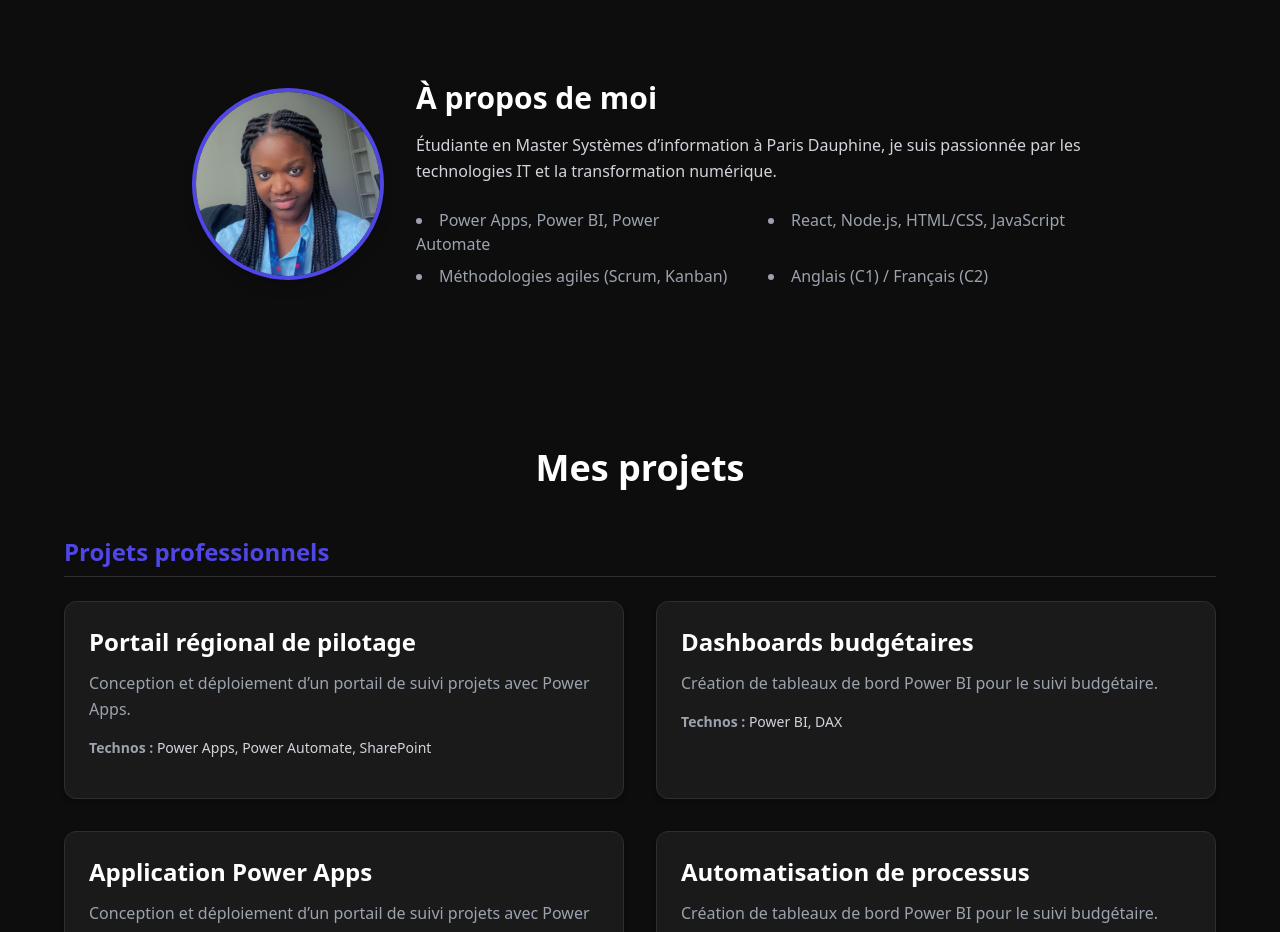
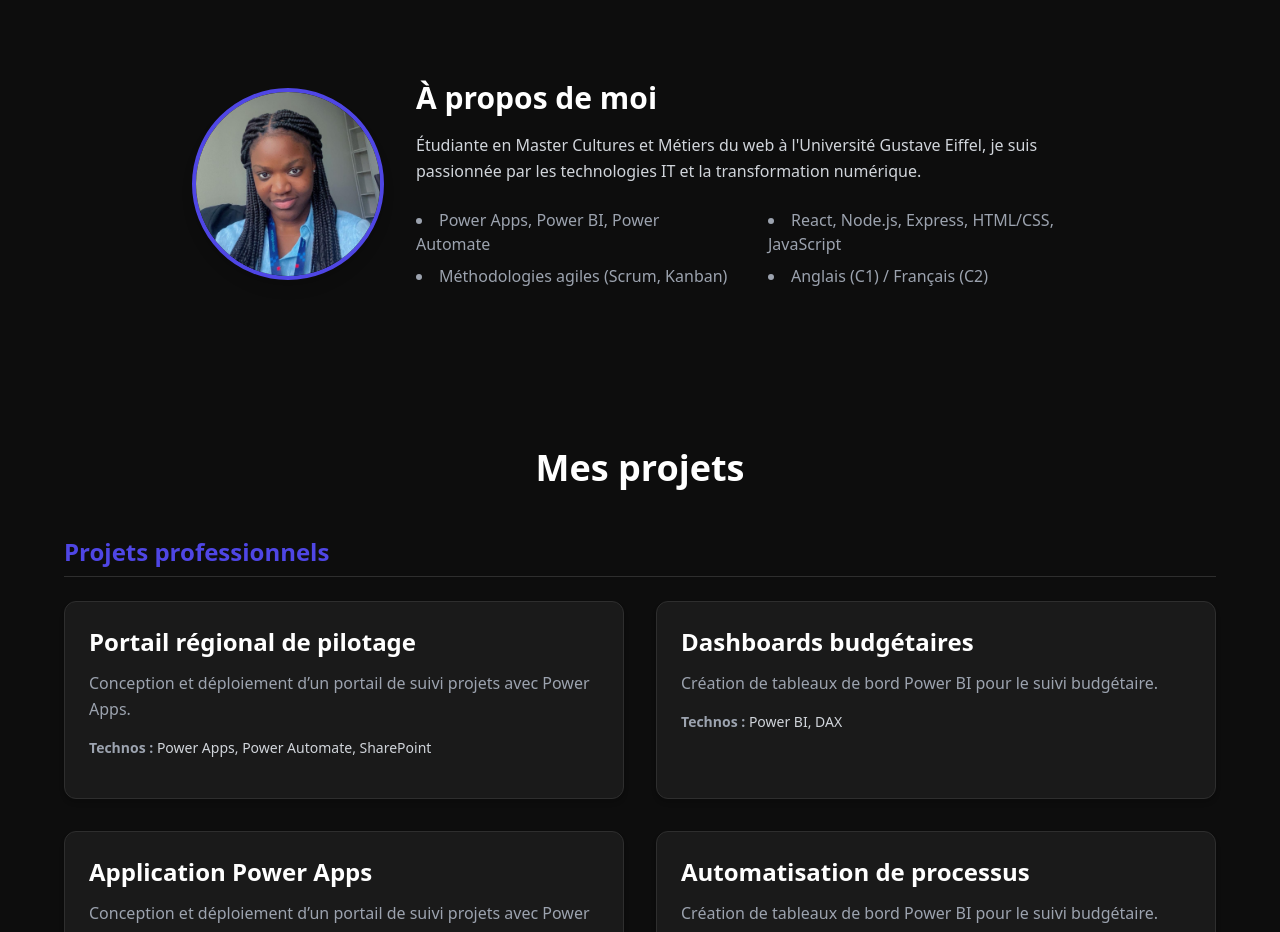
Before and after one commit to oduncica/my-portfolio, a React (Vite) app: page / in a window 1280 px wide. Shown: the part 880-1812 px from the top of the page. Built offline with nearby package versions, Linux system fonts and the light colour scheme.

Commit message:
add buid file

```diff
--- a/src/pages/About.jsx
+++ b/src/pages/About.jsx
@@ -17,12 +17,13 @@ export default function About() {
         <div>
           <h2 className="text-3xl font-bold mb-4">À propos de moi</h2>
           <p className="text-gray-300 mb-6 leading-relaxed">
-            Étudiante en Master Systèmes d’information à Paris Dauphine, je suis
-            passionnée par les technologies IT et la transformation numérique.
+            Étudiante en Master Cultures et Métiers du web à l'Université
+            Gustave Eiffel, je suis passionnée par les technologies IT et la
+            transformation numérique.
           </p>
           <ul className="grid grid-cols-1 sm:grid-cols-2 gap-x-8 gap-y-2 text-gray-400 list-disc list-inside">
             <li>Power Apps, Power BI, Power Automate</li>
-            <li>React, Node.js, HTML/CSS, JavaScript</li>
+            <li>React, Node.js, Express, HTML/CSS, JavaScript</li>
             <li>Méthodologies agiles (Scrum, Kanban)</li>
             <li>Anglais (C1) / Français (C2)</li>
           </ul>
```
